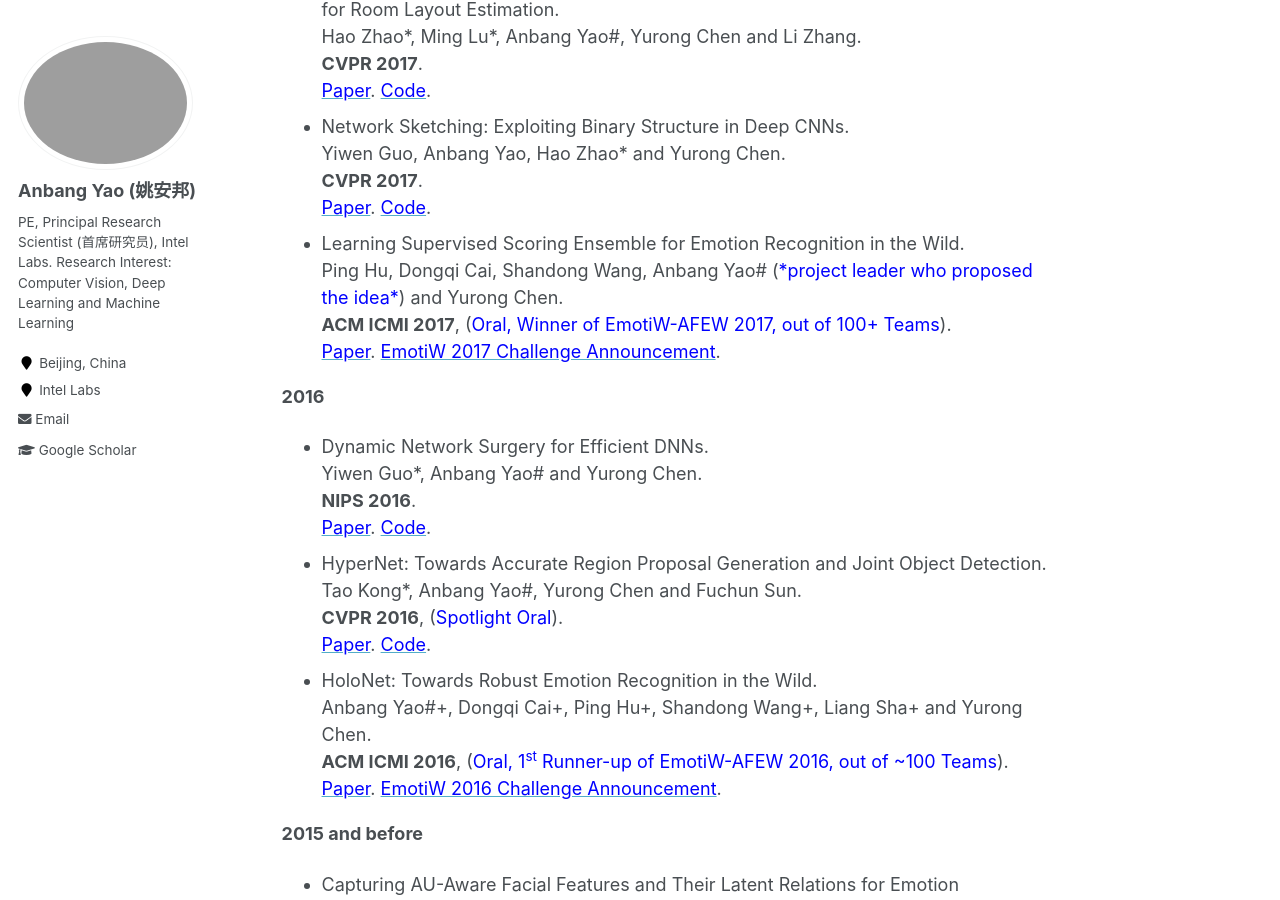
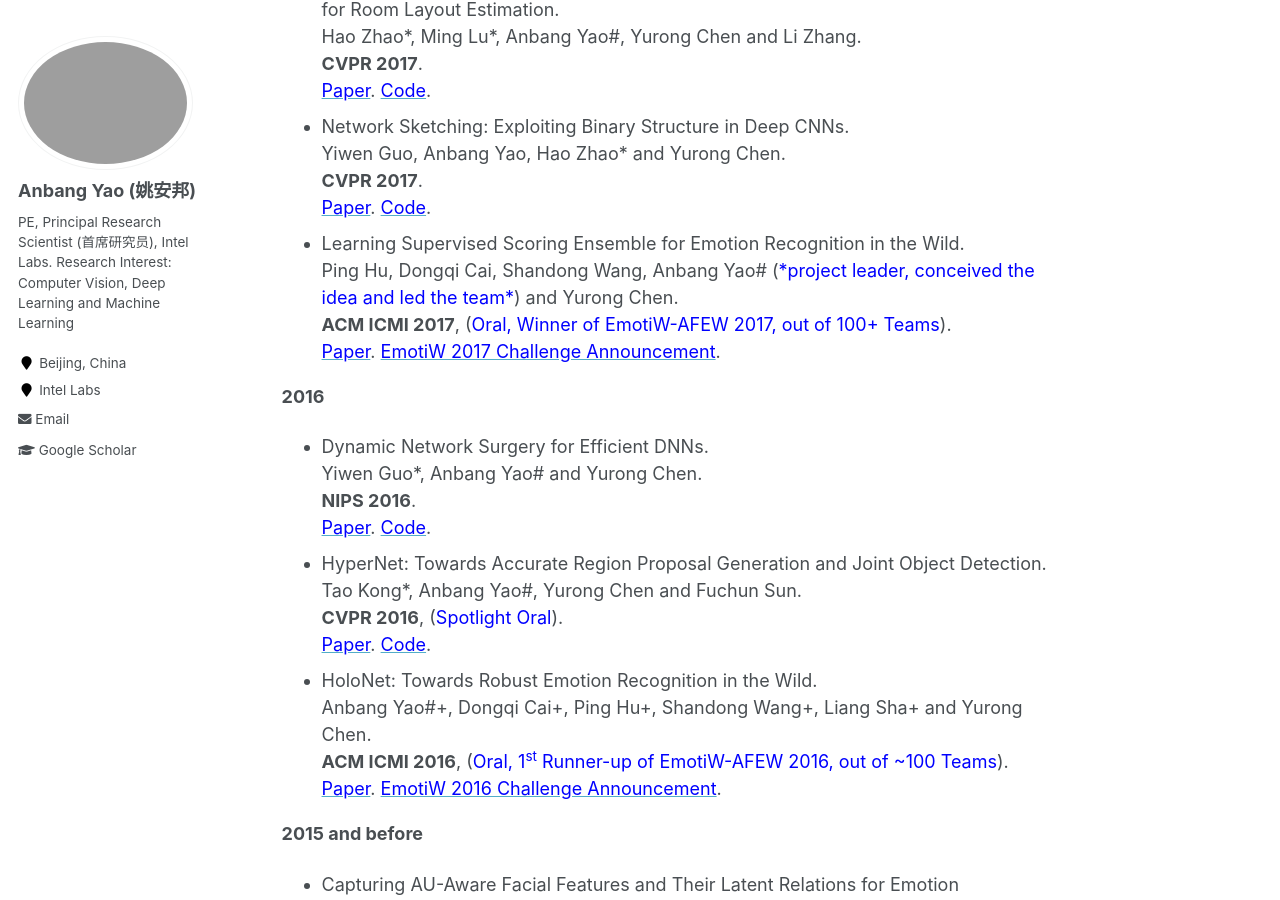
Before and after one commit to YaoAnbang/YaoAnbang.github.io, a Jekyll site: the page built from _pages/about.md, in a window 1280 px wide and 900 px high, scrolled down 4344 px. Built offline with Jekyll 4.4.1, drawn with Linux system fonts in a browser that asks for light colours.

Commit message:
Update about.md

```diff
--- a/_pages/about.md
+++ b/_pages/about.md
@@ -82,7 +82,7 @@ Selected Publications
 + RON: Reverse Connection with Objectness Prior Networks for Object Detection.<br> Tao Kong\*, Fuchun Sun, Anbang Yao\#, Huaping Liu, Ming Lu\* and Yurong Chen.<br> **CVPR 2017**.<br> [<font color="blue">Paper</font>](https://arxiv.org/abs/1707.01691). [<font color="blue">Code</font>](https://github.com/taokong/RON).<br>
 + Physics Inspired Optimization on Semantic Transfer Features: An Alternative Method for Room Layout Estimation.<br> Hao Zhao\*, Ming Lu\*, Anbang Yao\#, Yurong Chen and Li Zhang.<br> **CVPR 2017**.<br> [<font color="blue">Paper</font>](https://arxiv.org/abs/1707.00383). [<font color="blue">Code</font>](https://sites.google.com/view/st-pio/).<br>
 + Network Sketching: Exploiting Binary Structure in Deep CNNs.<br> Yiwen Guo, Anbang Yao, Hao Zhao\* and Yurong Chen.<br> **CVPR 2017**.<br> [<font color="blue">Paper</font>](https://arxiv.org/abs/1706.02021). [<font color="blue">Code</font>](https://yaoanbang.github.io/).<br>
-+ Learning Supervised Scoring Ensemble for Emotion Recognition in the Wild.<br> Ping Hu, Dongqi Cai, Shandong Wang, Anbang Yao\# (<font color="blue">*project leader who proposed the idea*</font>) and Yurong Chen.<br> **ACM ICMI 2017**, (<font color="blue">Oral, Winner of EmotiW-AFEW 2017, out of 100+ Teams</font>).<br> [<font color="blue">Paper</font>](https://dl.acm.org/doi/10.1145/3136755.3143009). [<font color="blue">EmotiW 2017 Challenge Announcement</font>](https://sites.google.com/site/emotiwchallenge/).<br>
++ Learning Supervised Scoring Ensemble for Emotion Recognition in the Wild.<br> Ping Hu, Dongqi Cai, Shandong Wang, Anbang Yao\# (<font color="blue">*project leader, conceived the idea and led the team*</font>) and Yurong Chen.<br> **ACM ICMI 2017**, (<font color="blue">Oral, Winner of EmotiW-AFEW 2017, out of 100+ Teams</font>).<br> [<font color="blue">Paper</font>](https://dl.acm.org/doi/10.1145/3136755.3143009). [<font color="blue">EmotiW 2017 Challenge Announcement</font>](https://sites.google.com/site/emotiwchallenge/).<br>
 
 **2016**
 
```
